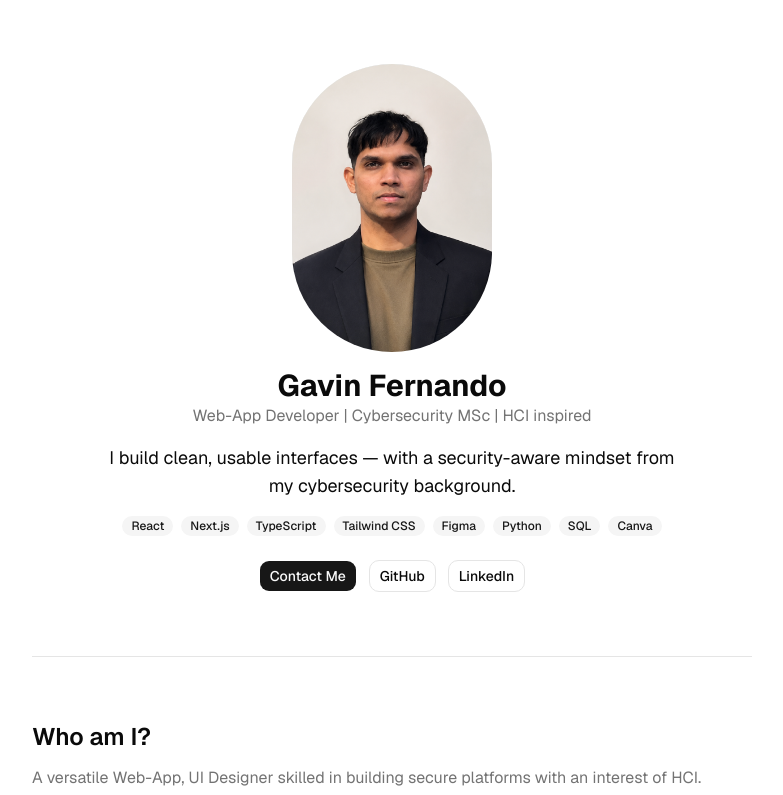
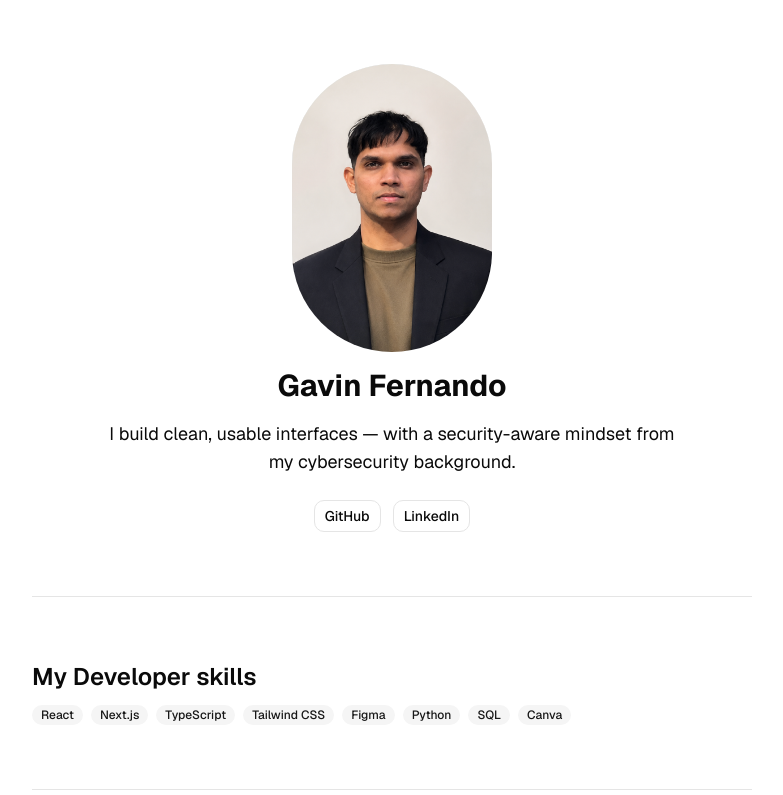
Before and after one commit to GavinFernando/Portfolio, a Next.js app: page / in a window 1280 px wide. Shown: the top 795 px of the page, without its empty margins (248-1031 px from the left). Built offline with nearby package versions, Linux system fonts and the light colour scheme.

Commit message:
updated content in page.tsx

```diff
--- a/app/page.tsx
+++ b/app/page.tsx
@@ -16,7 +16,7 @@ import { projects } from "@/lib/projects";
 
 const profile = {
   name: "Gavin Fernando",
-  title: "Web-App Developer | Cybersecurity MSc | HCI inspired",
+  //title: "Web-App Developer | Cybersecurity MSc | HCI inspired",
   pitch:
     "I build clean, usable interfaces — with a security-aware mindset from my cybersecurity background.",
   bio: "A versatile Web-App, UI Designer skilled in building secure platforms with an interest of HCI. Currently enrolled as a Cybersecurity Masters student at Universität des Saarlandes",
@@ -44,23 +44,12 @@ export default function Home() {
 
         <div>
           <h1 className="text-3xl font-bold">{profile.name}</h1>
-          <p className="text-muted-foreground">{profile.title}</p>
+          {/*<p className="text-muted-foreground">{profile.title}</p>*/}
         </div>
 
         <p className="max-w-xl text-lg">{profile.pitch}</p>
 
-        <div className="flex flex-wrap justify-center gap-2">
-          {profile.skills.map((skill) => (
-            <Badge key={skill} variant="secondary">
-              {skill}
-            </Badge>
-          ))}
-        </div>
-
         <div className="flex gap-3 pt-2">
-          <Button className="hover:!bg-red-600 hover:!text-white hover:!border-red-600" asChild>
-            <a href={`mailto:${profile.email}`}>Contact Me</a>
-          </Button>
           <Button variant="outline" className="hover:!bg-green-600 hover:!text-white hover:!border-green-600" asChild>
             <a href={profile.github} target="_blank" rel="noopener noreferrer">
               GitHub
@@ -72,6 +61,22 @@ export default function Home() {
             </a>
           </Button>
         </div>
+
+      </section>
+
+      <Separator />
+
+      {/* About */}
+      <section className="space-y-3">
+        <h2 className="text-2xl font-semibold">My Developer skills</h2>
+        <div className="flex flex-wrap justify-left gap-2">
+          {profile.skills.map((skill) => (
+            <Badge key={skill} variant="secondary">
+              {skill}
+            </Badge>
+          ))}
+        </div>
+
       </section>
 
       <Separator />
@@ -82,7 +87,7 @@ export default function Home() {
         <p className="text-muted-foreground leading-relaxed">{profile.bio}</p>
       </section>
 
-      <Separator />
+      <Separator/>
 
       {/* Projects */}
       <section className="space-y-6">
@@ -118,6 +123,9 @@ export default function Home() {
       <section className="space-y-3">
         <h2 className="text-2xl font-semibold">Curious to know how I can cater your tech?</h2>
         <p className="text-muted-foreground leading-relaxed">{content.para1}</p>
+        <Button className="hover:!bg-red-600 hover:!text-white hover:!border-red-600" asChild>
+            <a href={`mailto:${profile.email}`}>Contact Me</a>
+          </Button>
       </section>
     </main>
   );
```
